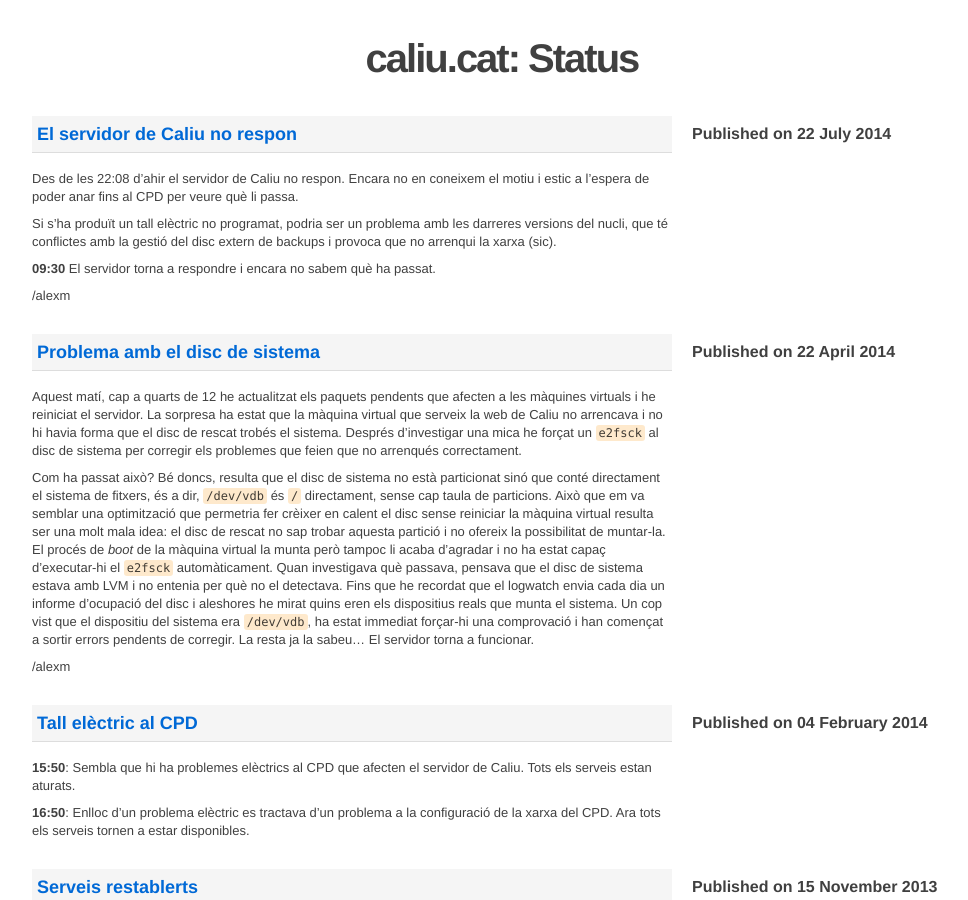
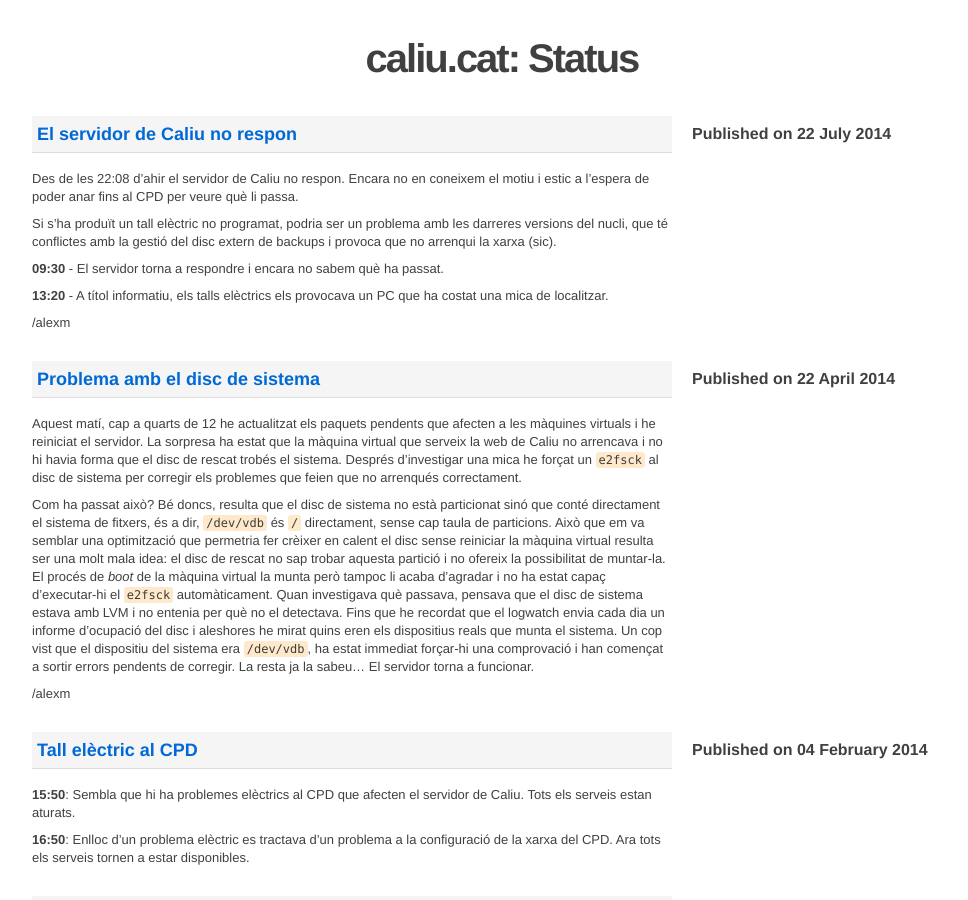
Before and after one commit to caliu/status, a Jekyll site: the page built from index.html, in a window 1280 px wide and 900 px high. Shown: the whole window, without its empty margins (138-1106 px from the left). Built offline with Jekyll 4.4.1, drawn with Linux system fonts in a browser that asks for light colours; the list of posts is cut into pages by our own code.

Commit message:
explicació dels talls

```diff
--- a/_config.yml
+++ b/_config.yml
@@ -2,3 +2,4 @@
 permalink: /:year/:month/:day/:title/
 paginate: 10
 name: "caliu.cat: Status"
+markdown: kramdown
--- a/_posts/2014/2014-07-22-el-servidor-no-respon.md
+++ b/_posts/2014/2014-07-22-el-servidor-no-respon.md
@@ -10,6 +10,8 @@
 
 Si s'ha produït un tall elèctric no programat, podria ser un problema amb les darreres versions del nucli, que té conflictes amb la gestió del disc extern de backups i provoca que no arrenqui la xarxa (sic).
 
-**09:30** El servidor torna a respondre i encara no sabem què ha passat.
+**09:30** - El servidor torna a respondre i encara no sabem què ha passat.
+
+**13:20** - A títol informatiu, els talls elèctrics els provocava un PC que ha costat una mica de localitzar.
 
 /alexm
```
